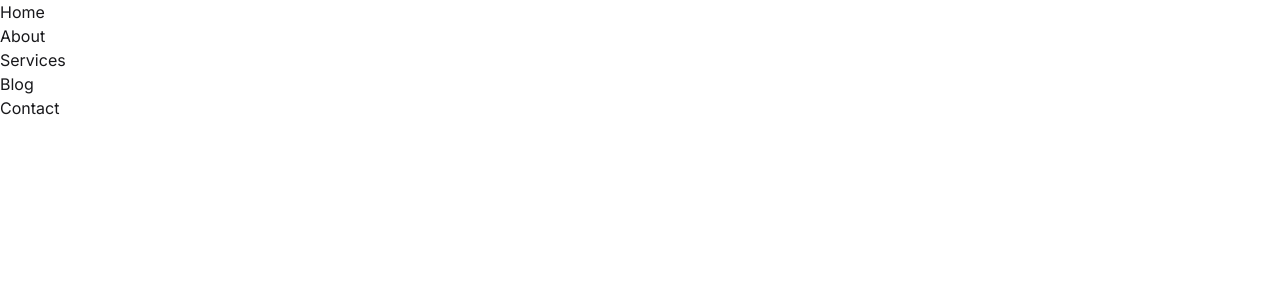
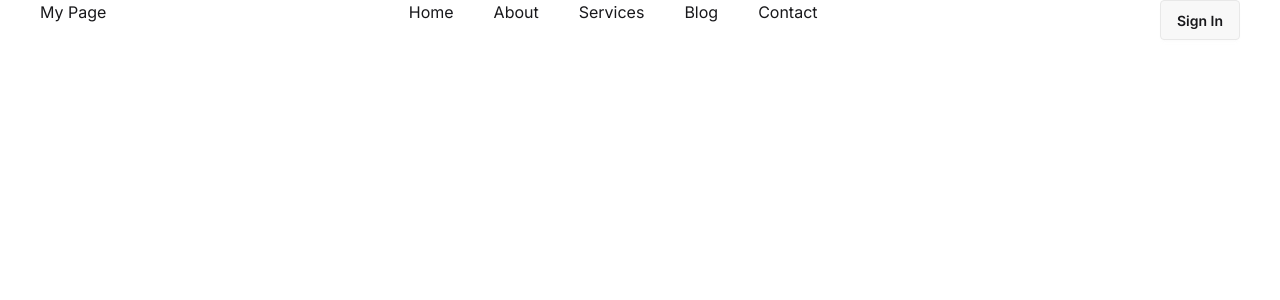
Before and after one commit to mohammad-ardi/react-ecosystem-review, a React (Vite) app: page / in a window 1280 px wide. Shown: the top 300 px of the page. Built offline with nearby package versions, Linux system fonts and the light colour scheme.

Commit message:
navbar open and close button conditional added, working on the menu positioning now

```diff
--- a/package.json
+++ b/package.json
@@ -11,6 +11,7 @@
   },
   "dependencies": {
     "@tailwindcss/vite": "^4.2.2",
+    "lucide-react": "^0.577.0",
     "react": "^19.2.4",
     "react-dom": "^19.2.4",
     "tailwindcss": "^4.2.2"
--- a/src/components/Navbar/Links.jsx
+++ b/src/components/Navbar/Links.jsx
@@ -1,7 +1,7 @@
 const Links = ({item}) => {
     return (
         <div>
-            <li>
+            <li className="mr-10">
                 <a href={item.path}>{item.label}</a>
             </li>
         </div>
--- a/src/components/Navbar/Navbar.jsx
+++ b/src/components/Navbar/Navbar.jsx
@@ -1,4 +1,6 @@
+import { Menu, X } from "lucide-react";
 import Links from "./Links";
+import { useState } from "react";
 
 const navItems = [
   {
@@ -34,14 +36,25 @@
 ];
 
 const Navbar = () => {
+    const [open, setOpen] = useState(false);
+
     return (
-        <div>
-            <ul>
+        <div className="flex justify-between mx-10">
+            <span onClick={()=> {setOpen(!open)}}>
+                {
+                    open ? <X></X> : <Menu className="md:hidden"></Menu>
+                }
+                <h1>My Page</h1>
+            </span>
+            <ul className="md:flex hidden">
                 {
                     navItems.map((item)=> <Links key={item.id} item={item}></Links>)
                 }
             </ul>
+            <button className="btn">Sign In</button>
         </div>
+
+        // daisy khala version
         // <div className="navbar bg-base-100 shadow-sm">
         //     <div className="navbar-start">
         //         <div className="dropdown">
```
Also changed, not shown: 1 other file (tests, documents, lock files or other folders).
